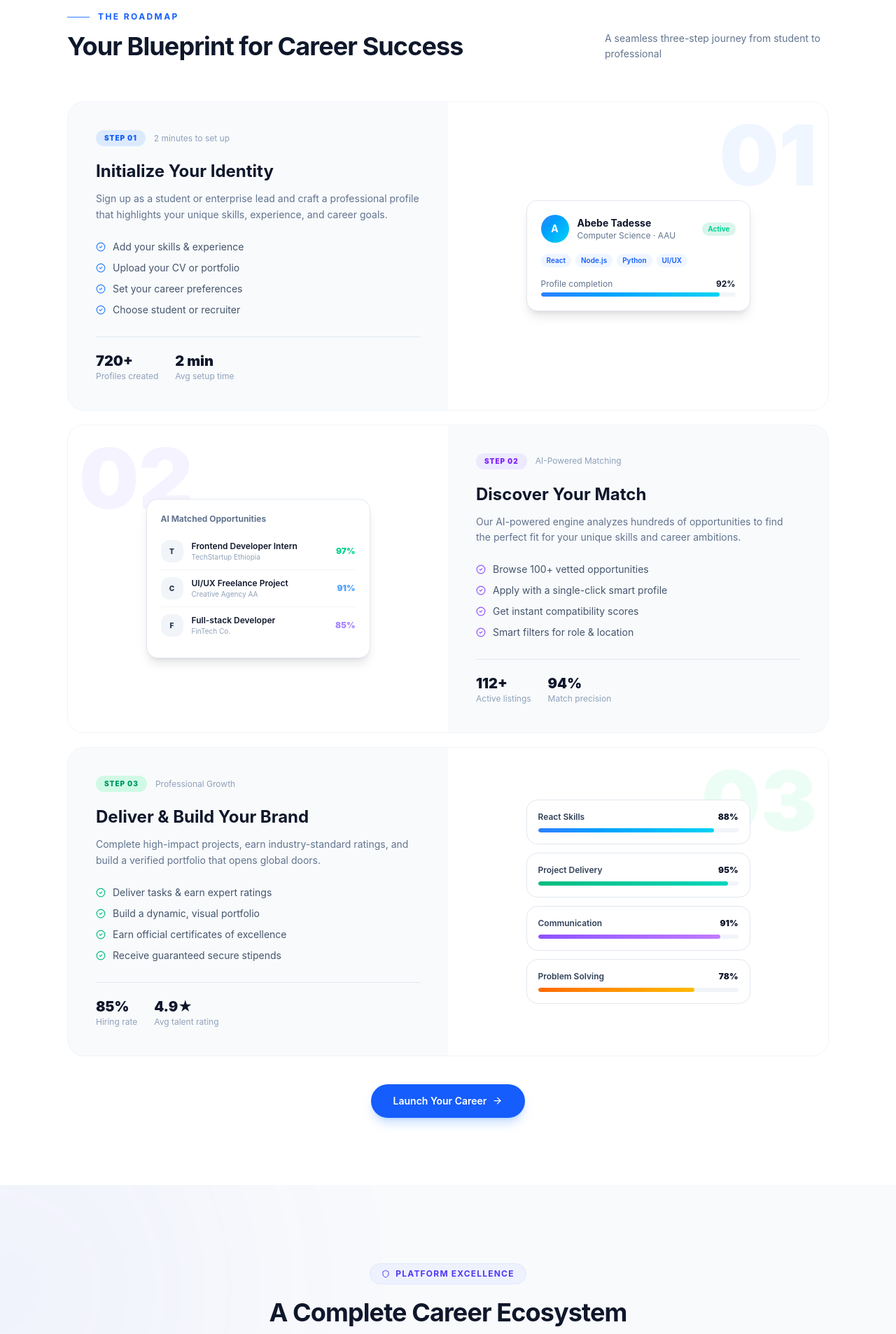
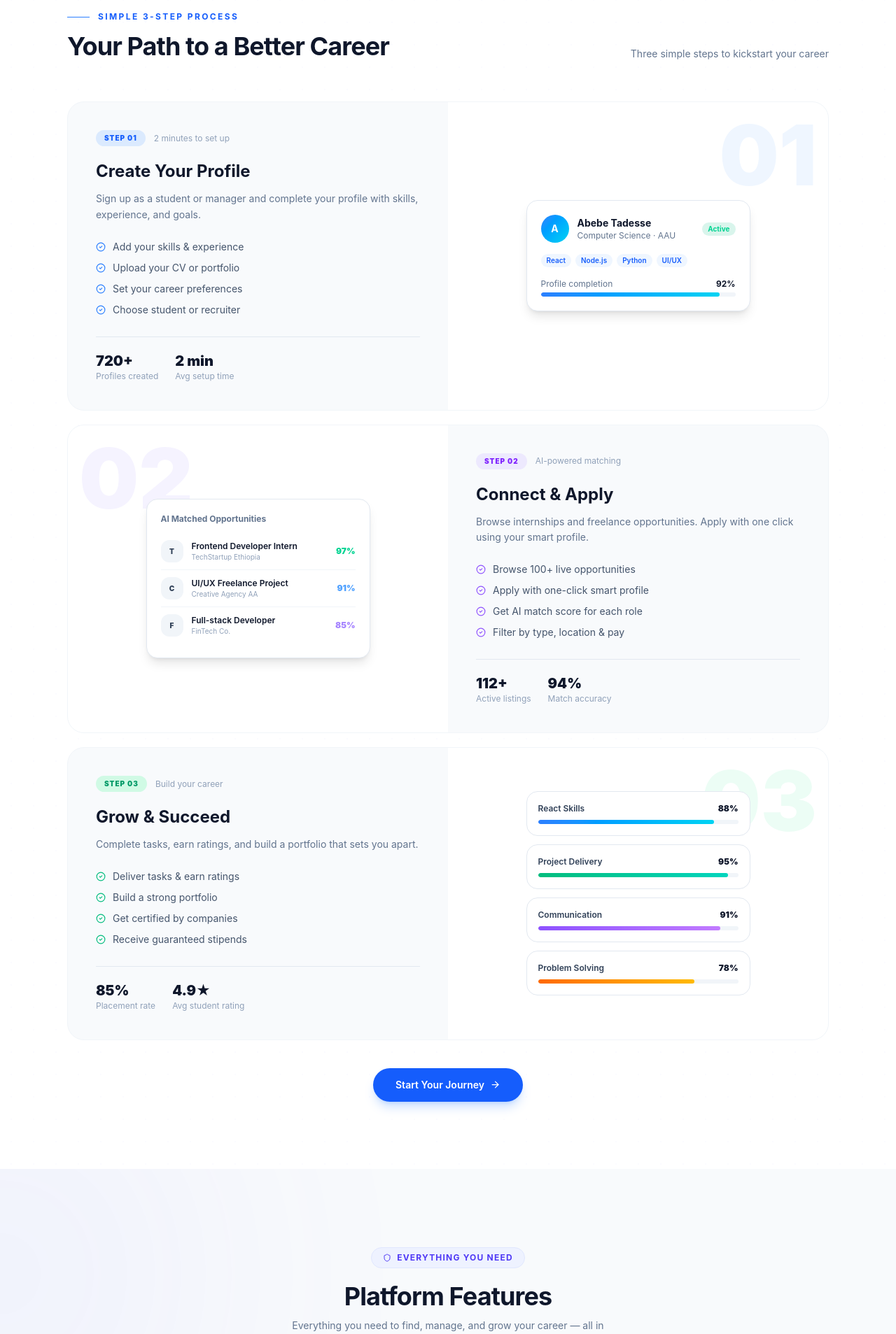
Before and after one commit to Biniyam-Taye/Student-Freelance-and-Internship-Management, a React (Vite) app: page / in a window 1280 px wide. Shown: the part 880-2787 px from the top of the page at 70% size. Built offline with nearby package versions, Linux system fonts and the light colour scheme.

Commit message:
feat: add PublicFooter component and initialize translation files for multi-language support

```diff
--- a/src/i18n/locales/en.json
+++ b/src/i18n/locales/en.json
@@ -7,28 +7,28 @@
         "dashboard": "Dashboard"
     },
     "hero": {
-        "headline": "Bridge the Gap Between Education and Your Professional Career",
+        "headline": "Empowering Students Through Freelance & Internship Opportunities",
         "title_part1": "Empowering Students Through ",
         "title_highlight1": "Freelance",
         "title_and": " & ",
         "title_highlight2": "Internship",
-        "title_part2": " Excellence",
-        "subheadline": "The premier ecosystem connecting Ethiopia's top student talent with industry leaders. Build a verified portfolio, gain elite experience, and accelerate your career path.",
+        "title_part2": " Opportunities",
+        "subheadline": "The ultimate platform connecting ambitious student talent with top companies. Build your portfolio, gain experience, and launch your career.",
         "cta_login": "Log In to Dashboard",
         "cta_register": "Get Started Now",
-        "cta_learn": "Explore How it Works",
-        "badge": "Ethiopia's Leading Student Career Ecosystem",
-        "scroll": "Discover More",
-        "stat_students": "Vetted Students",
-        "stat_companies": "Partner Enterprises",
-        "stat_placement": "Successful Placements"
+        "cta_learn": "Learn More",
+        "badge": "Ethiopia's #1 Student Career Platform",
+        "scroll": "Scroll",
+        "stat_students": "Active Students",
+        "stat_companies": "Partner Companies",
+        "stat_placement": "Placement Rate"
     },
     "how_it_works": {
-        "title": "Your Blueprint for Career Success",
-        "subtitle": "A seamless three-step journey from student to professional",
-        "label": "The Roadmap",
-        "step1_title": "Initialize Your Identity",
-        "step1_desc": "Sign up as a student or enterprise lead and craft a professional profile that highlights your unique skills, experience, and career goals.",
+        "title": "Your Path to a Better Career",
+        "subtitle": "Three simple steps to kickstart your career",
+        "label": "Simple 3-Step Process",
+        "step1_title": "Create Your Profile",
+        "step1_desc": "Sign up as a student or manager and complete your profile with skills, experience, and goals.",
         "step1_time": "2 minutes to set up",
         "step1_b1": "Add your skills & experience",
         "step1_b2": "Upload your CV or portfolio",
@@ -36,58 +36,58 @@
         "step1_b4": "Choose student or recruiter",
         "step1_stat1": "Profiles created",
         "step1_stat2": "Avg setup time",
-        "step2_title": "Discover Your Match",
-        "step2_desc": "Our AI-powered engine analyzes hundreds of opportunities to find the perfect fit for your unique skills and career ambitions.",
-        "step2_time": "AI-Powered Matching",
-        "step2_b1": "Browse 100+ vetted opportunities",
-        "step2_b2": "Apply with a single-click smart profile",
-        "step2_b3": "Get instant compatibility scores",
-        "step2_b4": "Smart filters for role & location",
+        "step2_title": "Connect & Apply",
+        "step2_desc": "Browse internships and freelance opportunities. Apply with one click using your smart profile.",
+        "step2_time": "AI-powered matching",
+        "step2_b1": "Browse 100+ live opportunities",
+        "step2_b2": "Apply with one-click smart profile",
+        "step2_b3": "Get AI match score for each role",
+        "step2_b4": "Filter by type, location & pay",
         "step2_stat1": "Active listings",
-        "step2_stat2": "Match precision",
+        "step2_stat2": "Match accuracy",
         "step2_card_title": "AI Matched Opportunities",
-        "step3_title": "Deliver & Build Your Brand",
-        "step3_desc": "Complete high-impact projects, earn industry-standard ratings, and build a verified portfolio that opens global doors.",
-        "step3_time": "Professional Growth",
-        "step3_b1": "Deliver tasks & earn expert ratings",
-        "step3_b2": "Build a dynamic, visual portfolio",
-        "step3_b3": "Earn official certificates of excellence",
-        "step3_b4": "Receive guaranteed secure stipends",
-        "step3_stat1": "Hiring rate",
-        "step3_stat2": "Avg talent rating",
+        "step3_title": "Grow & Succeed",
+        "step3_desc": "Complete tasks, earn ratings, and build a portfolio that sets you apart.",
+        "step3_time": "Build your career",
+        "step3_b1": "Deliver tasks & earn ratings",
+        "step3_b2": "Build a strong portfolio",
+        "step3_b3": "Get certified by companies",
+        "step3_b4": "Receive guaranteed stipends",
+        "step3_stat1": "Placement rate",
+        "step3_stat2": "Avg student rating",
         "profile_completion": "Profile completion",
-        "cta": "Launch Your Career",
+        "cta": "Start Your Journey",
         "mock_active": "Active"
     },
     "features": {
-        "title": "A Complete Career Ecosystem",
-        "subtitle": "Elite tools designed for ambitious students",
-        "label": "Platform Excellence",
-        "section_desc": "From discovery to delivery, we provide the full suite of tools to help you manage and scale your professional journey.",
-        "spotlight_title": "Intelligent Match Engine",
-        "spotlight_desc": "Our proprietary algorithm instantly connects you to internships and projects that align with your profile—eliminating the noise and focusing on your growth.",
-        "match_accuracy": "Match Precision",
-        "tag_ai": "AI-Driven",
-        "tag_realtime": "Live Updates",
-        "tag_personal": "Tailored",
-        "f1_title": "Growth Analytics",
-        "f1_desc": "Advanced data visualization tracking your skill evolution with performance benchmarks and industry milestones.",
-        "f1_bar": "82% growth acceleration",
-        "f2_title": "Smart Task Flow",
-        "f2_desc": "Streamlined project management with automated deadlines, priority queues, and real-time milestone tracking.",
-        "f2_bar": "94% on-time completion",
-        "f3_title": "Direct Communication",
-        "f3_desc": "Seamless, real-time messaging directly with project leads and cross-functional team members.",
-        "f3_bar": "< 30s response target",
-        "f4_title": "Verified Network",
-        "f4_desc": "Every partner organization is meticulously vetted to ensure a safe, professional, and rewarding experience.",
-        "f4_bar": "100% Trusted Partners",
-        "cta_title": "Ready to redefine your future?",
-        "cta_desc": "Join over 720+ high-achieving students already scaling with Frelaunch.",
-        "cta_btn": "Initialize Your Career",
-        "stat1": "720+ Elite Students",
-        "stat2": "112+ Partner Firms",
-        "stat3": "85% Success Rate",
+        "title": "Platform Features",
+        "subtitle": "Everything you need to succeed",
+        "label": "Everything You Need",
+        "section_desc": "Everything you need to find, manage, and grow your career — all in one powerful platform.",
+        "spotlight_title": "Smart AI Opportunity Matching",
+        "spotlight_desc": "Our AI engine instantly connects students to internships and freelance work that perfectly matches their profile, skills, and ambitions — no scrolling required.",
+        "match_accuracy": "Match Accuracy",
+        "tag_ai": "AI-Powered",
+        "tag_realtime": "Real-time",
+        "tag_personal": "Personalized",
+        "f1_title": "Skill Analytics",
+        "f1_desc": "Visual charts tracking your growth month-by-month with performance scores and progression milestones.",
+        "f1_bar": "75% avg improvement",
+        "f2_title": "Task Management",
+        "f2_desc": "Manage your deliverables with deadlines, priorities, and built-in milestone tracking per project.",
+        "f2_bar": "88% on-time delivery",
+        "f3_title": "Real-time Chat",
+        "f3_desc": "Instant messaging built into the platform — talk directly with managers and your team members.",
+        "f3_bar": "< 1min response time",
+        "f4_title": "Verified & Secure",
+        "f4_desc": "Every recruiter and company is manually verified. Your data and payments are fully protected.",
+        "f4_bar": "100% verified partners",
+        "cta_title": "Ready to launch your career?",
+        "cta_desc": "Join 720+ students already using Frelaunch — it's completely free to start.",
+        "cta_btn": "Get Started",
+        "stat1": "720+ Students",
+        "stat2": "112+ Companies",
+        "stat3": "85% Placement",
         "f_old1_title": "Smart Matching",
         "f_old1_desc": "AI-powered job matching based on your skills and preferences.",
         "f_old2_title": "Real-time Chat",
@@ -106,13 +106,9 @@
         "subtitle": "Hear from our community members"
     },
     "footer": {
-        "tagline": "The premier ecosystem connecting Ethiopia's top student talent with industry leaders through freelance and elite internship opportunities.",
-        "location": "Addis Ababa, Ethiopia",
-        "vision_title": "Our Vision",
-        "vision_desc": "Empowering the next generation of Ethiopian talent by bridging the gap between academic theory and high-impact professional industry excellence.",
-        "community_invite": "Join over 720+ high-achieving students already building their future on Frelaunch.",
+        "tagline": "Bridging talent and opportunity across Ethiopia.",
         "links_platform": "Platform",
-        "links_company": "Useful Links",
+        "links_company": "Company",
         "links_support": "Support",
         "about": "About Us",
         "contact": "Contact",
--- a/src/i18n/locales/or.json
+++ b/src/i18n/locales/or.json
@@ -7,28 +7,28 @@
         "dashboard": "Dashboordii"
     },
     "hero": {
-        "headline": "Gidduu Barnootaa fi Hojii Ogummaa Keetii Walitti Qabsiisi.",
+        "headline": "Barattoota Carraalee Freelance fi Intership Dhaan Gargaaruu",
         "title_part1": "Barattoota Carraalee ",
         "title_highlight1": "Freelance",
         "title_and": " fi ",
         "title_highlight2": "Internship",
-        "title_part2": " Dandeettii Ol'aanaa",
-        "subheadline": "Sna-mudaawaa (ecosystem) dandeettii barattoota Itoophiyaa gubbaa ogeeyyii industrii waliin walqunnamsiisu. Poortifooliioo mirkanaa'aa ijaaraa, muuxannoo elite argadhaa, daandii hojii keessan ariifachiisaa.",
+        "title_part2": " Dhaan Gargaaruu",
+        "subheadline": "Pilaatoformiin kun barattoota ciccimoo dhaabbilee guguddoo waliin walqunnamsiisa. Poortifooliioo keessan ijaaraa, muuxannoo argadhaa, hojii keessan jalqabaa.",
         "cta_login": "Dashboordii Seeni",
         "cta_register": "Amma Jalqabi",
-        "cta_learn": "Akkaataa Hojii Isaa Ilaali",
-        "badge": "Sna-mudaawaa Hojii Barattootaa Itoophiyaa Isa Jalqabaa",
-        "scroll": "Dabalata Sakatta'i",
-        "stat_students": "Barattoota Mirkanaa'an",
+        "cta_learn": "Dabalata Baradhu",
+        "badge": "Pilaatfoormii Carraa Hojii Barattootaa Itoophiyaa #1",
+        "scroll": "Gad-andeessi",
+        "stat_students": "Barattoota Si'aawaa",
         "stat_companies": "Dhaabbilee Michootaa",
-        "stat_placement": "Milkaa'ina Qaxarrii"
+        "stat_placement": "Safartuu Qaxarrii"
     },
     "how_it_works": {
-        "title": "Karoora Milkaa'ina Hojii Keetii",
-        "subtitle": "Imala tarkaanfii sadii barattummaa irraa gara ogummaatti cehu",
-        "label": "Kaartaa Imalaa",
-        "step1_title": "Eenyummaa Kee Ijaari",
-        "step1_desc": "Barataa ykn ogeessa dhaabbataa ta'uun galmaa'i, dandeettii kee addaa fi kaayyoo hojii kee kan agarsiisu profaayilii ogummaa qabu qopheessi.",
+        "title": "Daandii Hojii Gaarii Keetii",
+        "subtitle": "Carraa kee jalqabuuf tartiiba salphaa sadii",
+        "label": "Adeemsa Salphaa Tarkaanfii-3",
+        "step1_title": "Profaayilii Kee Uumi",
+        "step1_desc": "Barataa ykn ogeeyyii ta'uudhaan galmaa'i, profaayilii kee dandeettii, muuxannoo fi kaayyoo waliin guuti.",
         "step1_time": "Qopheessuuf daqiiqaa 2",
         "step1_b1": "Dandeettii & muuxannoo kee dabali",
         "step1_b2": "CV ykn poortifooliyoo kee olkaa'i",
@@ -36,71 +36,67 @@
         "step1_b4": "Barataa ykn qaxaraa filadhu",
         "step1_stat1": "Profaayiliin uumameera",
         "step1_stat2": "Qopheessuuf yeroo fudhatu",
-        "step2_title": "Walsimsiisa Kee Argadhu",
-        "step2_desc": "Mootorri keenya kan AI-dhaan deeggarame dandeettii fi hawwii hojii keetii addaa waliin carraalee dhibba hedduu xiinxala.",
-        "step2_time": "Walsimsiisa AI-dhaan Deeggarame",
+        "step2_title": "Walqunnamii fi Iyyatawi",
+        "step2_desc": "Carraalee intershipii fi friilaansii ilaalaa. Profaayilii ceepha'aatiin cuqqureedhaan iyyadhu.",
+        "step2_time": "Wal-simsiisa AI-dhaan deeggarame",
         "step2_b1": "Carraalee hojii 100+ ta'an sakatta'i",
         "step2_b2": "Profaayilii ismaartii keetiin tuquudhaan iyyadhu",
         "step2_b3": "Hojiiwwan hundumaaf qabxii wal-simsiisuu AI argadhu",
         "step2_b4": "Gosaan, iddoo fi kaffaltiidhaan calali",
         "step2_stat1": "Tarreefama hojii ammaa",
-        "step2_stat2": "Qulqullina Walsimsiisaa",
+        "step2_stat2": "Sirrummaa Wal-simsiisuu",
         "step2_card_title": "Carraalee AI-dhaan Wal-siman",
-        "step3_title": "Hojii Bu'aa Qabu Hojjedhu fi Maqaa Kee Ijaari",
-        "step3_desc": "Pirojektoota dhiibbaa qaban xumuri, qabxii sadarkaa industrii argadhu, fi poortifooliyoo mirkanaa'aa balbala addunyaa siif banu ijaari.",
-        "step3_time": "Guddina Ogummaa",
+        "step3_title": "Guddadhu fi Milkaa'i",
+        "step3_desc": "Hojii xumuruudhaan, qabxii argadhu, fooldarii mul'atu ijaaruu.",
+        "step3_time": "Hojii kee ijaari",
         "step3_b1": "Hojiiwwan xumuruun sadarkaa argadhu",
         "step3_b2": "Poortifooliyoo cimaa ijaari",
-        "step3_b3": "Waraqaa Ragaa Ogummaa Argadhu",
+        "step3_b3": "Dhaabbilee irraa waraqaa ragaa argadhu",
         "step3_b4": "Kaffaltiiwwan mirkanaa'an fudhadhu",
-        "step3_stat1": "Sadarkaa Qaxarrii",
-        "step3_stat2": "Giddu-galeessa Qabxii Dandeettii",
+        "step3_stat1": "Safartuu qaxarrii",
+        "step3_stat2": "Giddu galeessaan sadarkaa barattootaa",
         "profile_completion": "Guutins profaayilii",
-        "cta": "Imala Hojii Kee Jalqabi",
+        "cta": "Imala Kee Jalqabi",
         "mock_active": "Si'aawaa"
     },
     "features": {
-        "title": "Sna-mudaawaa Hojii Guutuu",
-        "subtitle": "Meeshaalee elite barattoota ciccimoo qofaaf qophaa'an",
-        "label": "Ga'umsa Pilaatfoormii",
-        "section_desc": "Barbaacha irraa hanga dhiyeessiitti, imala ogummaa keessan bulchuuf fi guddifachuuf meeshaalee guutuu isiniif dhiyeessina.",
-        "spotlight_title": "Mootora Walsimsiisaa Ismaartii",
-        "spotlight_desc": "Algoriitmiin keenya battalatti carraalee internshiippii fi pirojektoota profaayilii keessan waliin walsiman isiniif dhiyeessa—kutaawwan hin barbaachisne hambisuun guddina keessan irratti xiyyeeffata.",
-        "match_accuracy": "Qulqullina Walsimsiisaa",
-        "tag_ai": "AI-dhaan Kan Durfamu",
-        "tag_realtime": "Odeeffannoo Battalaa",
-        "tag_personal": "Siif Kan Mijaaye",
-        "f1_title": "Xiinxala Guddinaa",
-        "f1_desc": "Guddina dandeettii keetii sadarkaa industrii waliin kan hordofu xiinxala daataa ol'aanaa.",
-        "f1_bar": "82% ariifannaa guddinaa",
-        "f2_title": "Adeemsa Hojii Ismaartii",
-        "f2_desc": "Bulchiinsa pirojektootaa yeroo xumuraa, dursawwan fi hordoffii battalaa waliin kan qindaa'e.",
-        "f2_bar": "94% yeroon xumuruu",
-        "f3_title": "Quunnamtii Kallattii",
-        "f3_desc": "Geggeessitoota pirojektootaa fi miseensota garee waliin battalatti quunnamtii uumuu.",
-        "f3_bar": "< 30s target deebii",
-        "f4_title": "Sna-mudaawaa Mirkanaa'aa",
-        "f4_desc": "Michuun keenya hundi muuxannoo nageenya qabu, ogummaa fi bu'aa qabu akka qabaattan of-eggannoodhaan mirkanaa'eera.",
-        "f4_bar": "100% Michoota Amanamoo",
-        "cta_title": "Fuuldura kee jijjiiruuf qophooftee?",
-        "cta_desc": "Barattoota 720+ ta'an kanneen Frelaunch waliin guddachaa jiranitti makami.",
-        "cta_btn": "Imala Hojii Kee Jalqabi",
-        "stat1": "720+ Barattoota Elite",
-        "stat2": "112+ Dhaabbilee Michootaa",
-        "stat3": "85% Milkaa'ina"
+        "title": "Amaloota Palaatifoomii",
+        "subtitle": "Milkaa'ina keetiif barbaachisu hunduu",
+        "label": "Waan Siif Barbaachisu Hunda",
+        "section_desc": "Hojii kee argachuuf, bulchuuf fi guddifachuuf waan si barbaachisu hunda — pilaatfoormii cimaa tokko keessatti.",
+        "spotlight_title": "Wal-simsiisa Carraa AI Ismaartii",
+        "spotlight_desc": "Motoriin AI keenya barattoota internshiippii fi hojii pirojektii profaayilii, dandeettii fi kaayyoo isaanii wajiin sirriitti wal-simu waliin battalatti walitti qabsiisa.",
+        "match_accuracy": "Sirrummaa Wal-simsiisuu",
+        "tag_ai": "AI-dhaan Deeggarame",
+        "tag_realtime": "Yeroo-sirrii",
+        "tag_personal": "Dhuunfaa kan ta'e",
+        "f1_title": "Xiinxala Dandeettii",
+        "f1_desc": "Chaartiiwwan mul'atan guddina kee ji'aan-ji'atti qabxiiwwan raawwii fi daandii guddinaa waliin hordofan.",
+        "f1_bar": "Giddu galeessaan 75% fooyya'iinsa",
+        "f2_title": "Bulchiinsa Hojii",
+        "f2_desc": "Hojiiwwan kee yeroo itti xumuramu, dursawwanii fi hordoffii daandii hojii pirojektiidhaan qindaa'een bulchi.",
+        "f2_bar": "88% yeroo sirrii irratti dhiheessuu",
+        "f3_title": "Haasaa Yeroo-Sirrii",
+        "f3_desc": "Ergaa battalaa pilaatfoormicha keessatti qindaa'e — kallattiin hoji-geggeessitootaa fi miseensota garee keetii waliin haasa'i.",
+        "f3_bar": "Yeroo deebii fiixa < daq 1",
+        "f4_title": "Mirkanaa'aa & Nageenya qabeessa",
+        "f4_desc": "Tokkoon tokkoon qaxaraa fi dhaabbata harka namaatiin mirkanaa'eera. Daataa fi kaffaltiin kee guutumaan guutuutti eegamaa dha.",
+        "f4_bar": "Michoota 100% mirkanaa'an",
+        "cta_title": "Hojii kee jalqabuuf qophooftee?",
+        "cta_desc": "Barattoota 720+ ta'an kanneen duraanuu Frelaunch fayyadamaa jiranitti makami — jalqabuuf guutumaan guutuutti bilisa.",
+        "cta_btn": "Jalqabi",
+        "stat1": "Barattoota 720+",
+        "stat2": "Dhaabbilee 112+",
+        "stat3": "Minnaa 85%"
     },
     "testimonials": {
         "title": "Seenaalee Milkaa'inaa",
         "subtitle": "Miseensota hawaasa keenyaa irraa dhaggeeffadhu"
     },
     "footer": {
-        "tagline": "Sna-mudaawaa (ecosystem) dandeettii barattoota Itoophiyaa gubbaa ogeeyyii industrii waliin hojii friilaansii fi internshiippii elite dhaan walitti fidu.",
-        "location": "Finfinnee, Itoophiyaa",
-        "vision_title": "Mul'ata Keenya",
-        "vision_desc": "Barnoota akakaadaamii fi muuxannoo industrii hojii gidduu garaagarummaa jiru guutuudhaan dhaloota dandeettii qaban maqbisuu.",
-        "community_invite": "Barattoota 720+ ta'an kanneen Frelaunch waliin fuuldura isaanii ijaarachaa jiranitti makami.",
+        "tagline": "Dandeettii fi carraa Itoophiyaa keessatti walitti fiduudhaan.",
         "links_platform": "Palaatifoomii",
-        "links_company": "Liinkiiwwan Fayyadan",
+        "links_company": "Dhaabbata",
         "links_support": "Deeggarsa",
         "about": "Waa'ee Keenya",
         "contact": "Nu Quunnamaa",
```
Also changed, not shown: src/components/layout/PublicFooter.jsx (+7 -7 lines), src/i18n/locales/am.json (+55 -59 lines).
